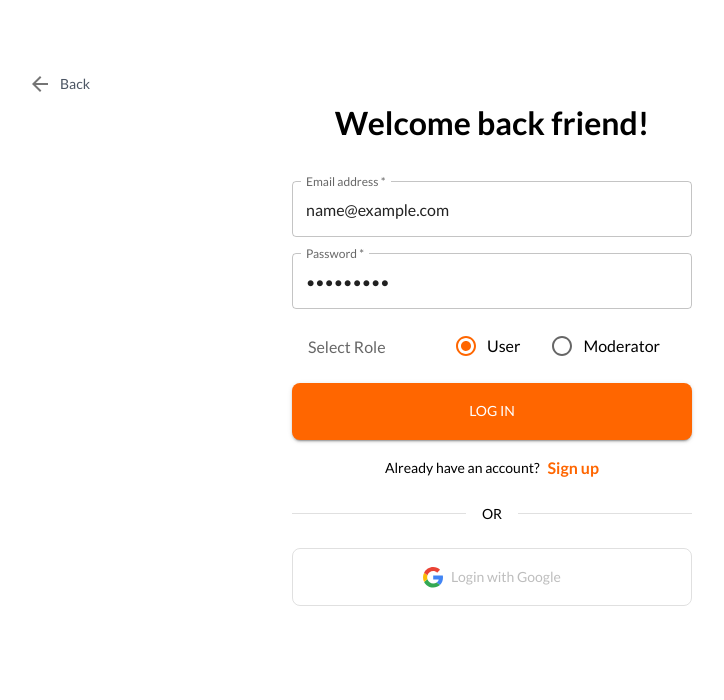
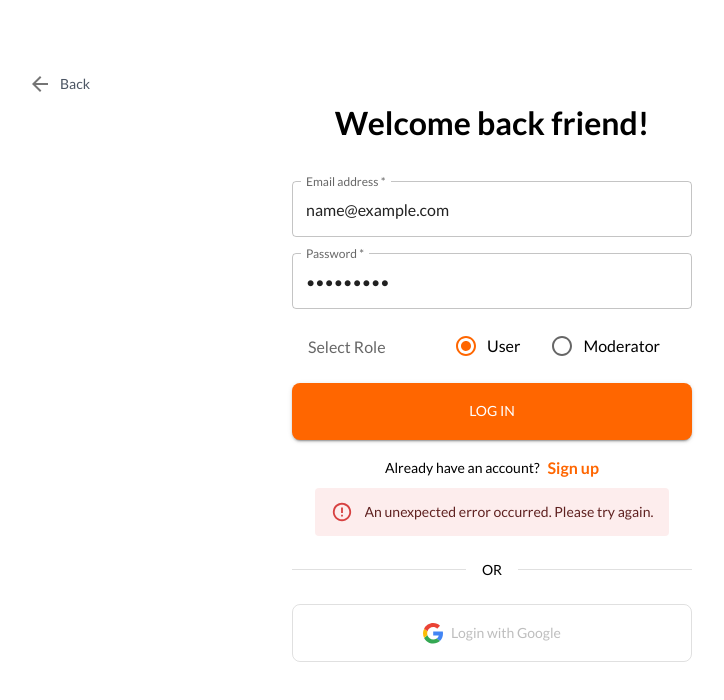
Before and after one commit to aybehl/Discussion-Forum-Frontend, a React (Vite) app: page /login in a window 1280 px wide. Both pictures are taken after typing "name@example.com", "Sample123" into the empty fields and a click on the button "LOG IN". Shown: the top 700 px of the page, without its empty margins (148-872 px from the left). Built offline with nearby package versions, Linux system fonts and the light colour scheme; no server answers.

Commit message:
Setting jwtToken in sessionStorage after successful sign up and login

```diff
--- a/src/pages/LoginOrSignupPage/LoginPage.jsx
+++ b/src/pages/LoginOrSignupPage/LoginPage.jsx
@@ -7,17 +7,33 @@ import DividerWithText from "./components/DividerWithText";
 import GoogleButton from "./components/GoogleButton";
 import { useNavigate } from "react-router-dom";
 import { login } from "../../api/auth";
+import { useState } from "react";
+import ErrorMessage from "./components/ErrorMessage";
 
 const LoginPage = () => {
   const navigate = useNavigate();
+  const [errorMessage, setErrorMessage] = useState("");
 
   const handleLogin = async (userData) => {
     try {
       const response = await login(userData);
       console.log("Login successful:", response);
-      navigate('/home');
+
+      if(response.status === 'SUCCESS' && response.statusCode === 200){
+        sessionStorage.setItem('jwtToken', response.data.token);
+        sessionStorage.setItem('userId', response.data.userId);
+        navigate('/home');
+      } else if(response.status === 'ERROR'){
+        setErrorMessage(response.message);
+      }
     } catch(error){
       console.error("Login failed:", error);
+
+      if (error.response) {
+        setErrorMessage(error.response.data.message);
+      } else {
+        setErrorMessage("An unexpected error occurred. Please try again.");
+      }
     }
   };
 
@@ -34,6 +50,9 @@ const LoginPage = () => {
         <HeadingSection heading={'Welcome back friend!'}/>
         <LoginSignUpForm onLoginSignup={handleLogin} buttonText={'Log in'} isLogin={true}/>
         <LoginSignUpLink text={'Sign up'} link={'/signup'}/>
+        {
+          errorMessage && <ErrorMessage message={errorMessage}/>
+        }
         <DividerWithText text="OR" />
         <GoogleButton onGoogleButtonClick={handleGoogleLogin} text={'Login with Google'}/>
       </Box>
--- a/src/pages/LoginOrSignupPage/SignUpPage.jsx
+++ b/src/pages/LoginOrSignupPage/SignUpPage.jsx
@@ -18,18 +18,20 @@ const SignupPage = () => {
     try {
       const response = await signup(userData);
       console.log("Signup successful:", response);
+
       if(response.status === 'SUCCESS' && response.statusCode === 201){
+        sessionStorage.setItem('jwtToken', response.data.token);
+        sessionStorage.setItem('userId', response.data.userId);
         navigate('/profile-setup');
       } else if(response.status === 'ERROR'){
         setErrorMessage(response.message);
       }
-      navigate('/');
     } catch(error){
       console.error("Signup failed:", error);
+
       if (error.response) {
         setErrorMessage(error.response.data.message);
       } else {
-        // Show generic error message for other errors
         setErrorMessage("An unexpected error occurred. Please try again.");
       }
     }
--- a/src/pages/LoginOrSignupPage/components/ErrorMessage.jsx
+++ b/src/pages/LoginOrSignupPage/components/ErrorMessage.jsx
@@ -1,7 +1,14 @@
 import { Alert } from "@mui/material";
 
 const ErrorMessage = ({ message }) => {
-  return <Alert severity="error">{message}</Alert>;
+  return (
+    <Alert
+      severity="error"
+      sx={{mt: "0.5rem"}}
+    >
+      {message}
+    </Alert>
+  );
 };
 
 export default ErrorMessage;
--- a/src/pages/LoginOrSignupPage/components/LoginSignUpForm.jsx
+++ b/src/pages/LoginOrSignupPage/components/LoginSignUpForm.jsx
@@ -28,7 +28,6 @@ const LoginSignUpForm = ({ onLoginSignup, buttonText, isLogin }) => {
 
   const handleFormSubmission = (e) => {
     e.preventDefault();
-    console.log("formdata -", formData);
     onLoginSignup(formData);
   };
 
```
